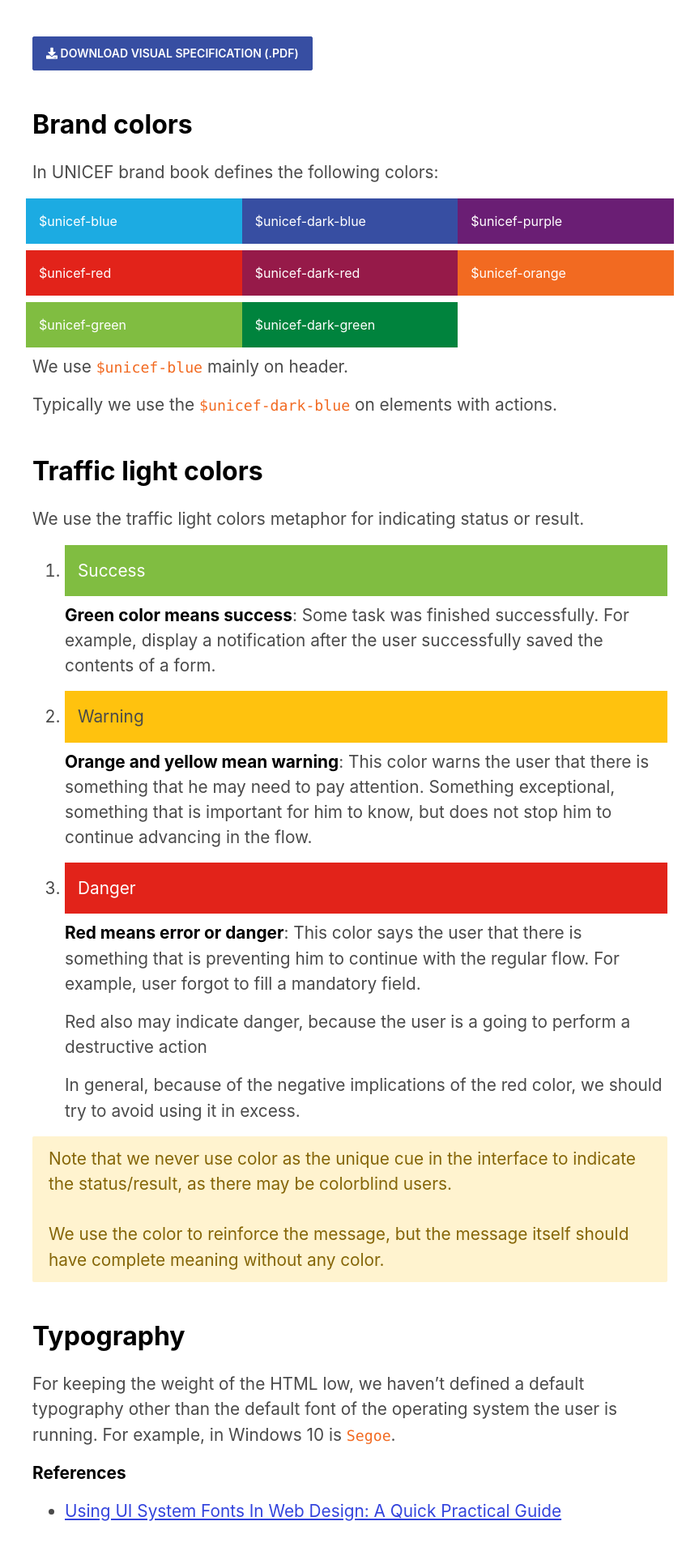
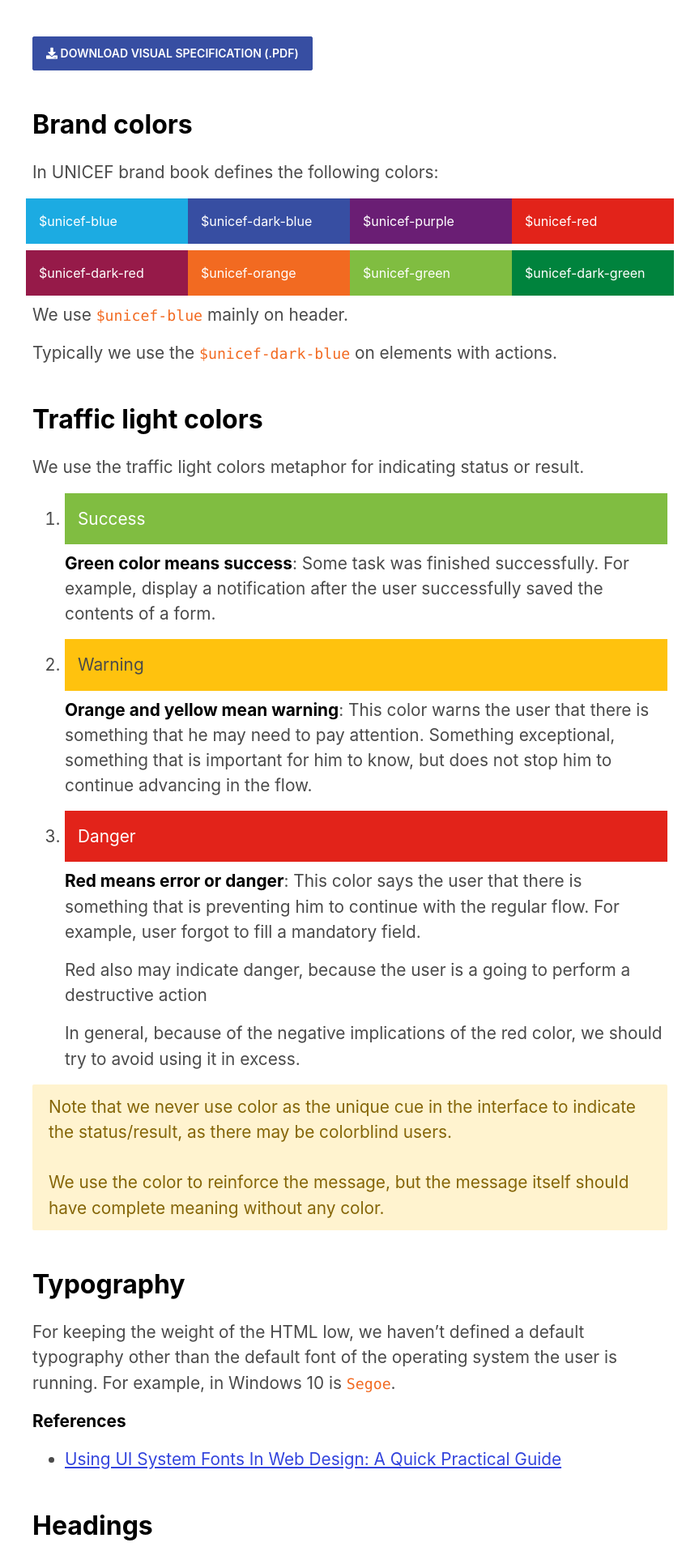
Before and after one commit to unicef/design-system, a Jekyll site: the page built from design-guidelines.md, in a window 1280 px wide. Shown: the part 2339-4254 px from the top of the page at 81% size, without its empty margins (208-1071 px from the left). Built offline with Jekyll 4.4.1, drawn with Linux system fonts in a browser that asks for light colours; nearby versions of some CDN libraries.

Commit message:
changed the number of cols in the colors to 3

```diff
--- a/design-guidelines.md
+++ b/design-guidelines.md
@@ -94,14 +94,14 @@
 In UNICEF brand book defines the following colors:
 
 <div class="row">
-  <div class="col-sm-4 p-3 mb-2 text-white" style="background-color: var(--unicef-blue)">$unicef-blue</div>
-  <div class="col-sm-4 p-3 mb-2 text-white" style="background-color: var(--unicef-dark-blue)">$unicef-dark-blue</div>
-  <div class="col-sm-4 p-3 mb-2 text-white" style="background-color: var(--unicef-purple)">$unicef-purple</div>
-  <div class="col-sm-4 p-3 mb-2 text-white" style="background-color: var(--unicef-red)">$unicef-red</div>
-  <div class="col-sm-4 p-3 mb-2 text-white" style="background-color: var(--unicef-dark-red)">$unicef-dark-red</div>
-  <div class="col-sm-4 p-3 mb-2 text-white" style="background-color: var(--unicef-orange)">$unicef-orange</div>
-  <div class="col-sm-4 p-3 mb-2 text-white" style="background-color: var(--unicef-green)">$unicef-green</div>
-  <div class="col-sm-4 p-3 mb-2 text-white" style="background-color: var(--unicef-dark-green)">$unicef-dark-green</div>
+  <div class="col-sm-3 p-3 mb-2 text-white" style="background-color: var(--unicef-blue)">$unicef-blue</div>
+  <div class="col-sm-3 p-3 mb-2 text-white" style="background-color: var(--unicef-dark-blue)">$unicef-dark-blue</div>
+  <div class="col-sm-3 p-3 mb-2 text-white" style="background-color: var(--unicef-purple)">$unicef-purple</div>
+  <div class="col-sm-3 p-3 mb-2 text-white" style="background-color: var(--unicef-red)">$unicef-red</div>
+  <div class="col-sm-3 p-3 mb-2 text-white" style="background-color: var(--unicef-dark-red)">$unicef-dark-red</div>
+  <div class="col-sm-3 p-3 mb-2 text-white" style="background-color: var(--unicef-orange)">$unicef-orange</div>
+  <div class="col-sm-3 p-3 mb-2 text-white" style="background-color: var(--unicef-green)">$unicef-green</div>
+  <div class="col-sm-3 p-3 mb-2 text-white" style="background-color: var(--unicef-dark-green)">$unicef-dark-green</div>
 </div>
 
 We use `$unicef-blue` mainly on header.
```
